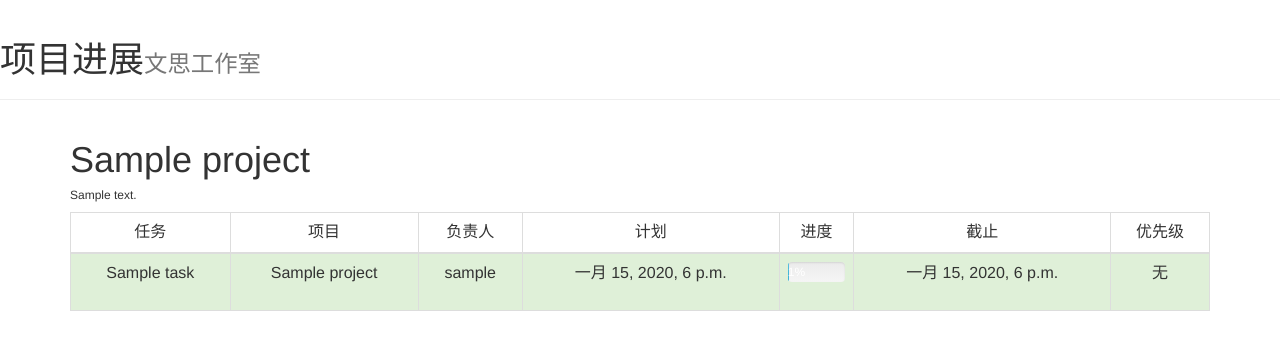
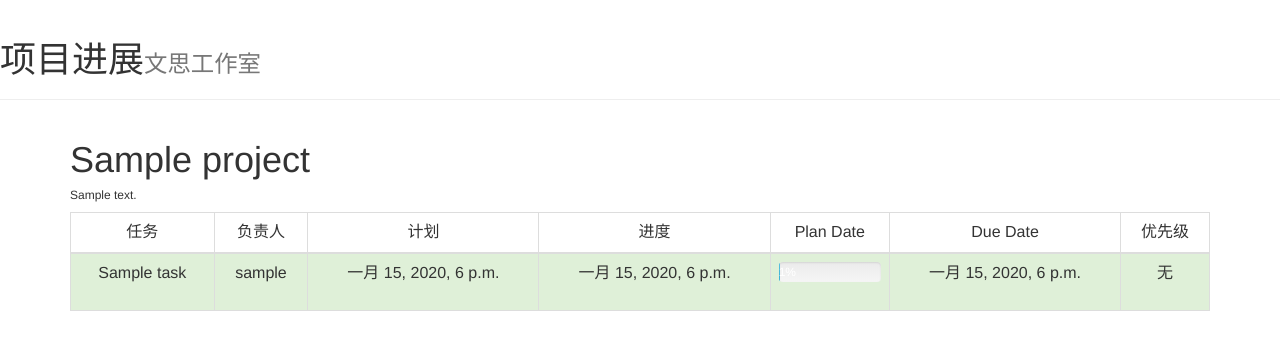
Before and after one commit to sparrowu93/django-ProjectManagement, a Django app: template base/templates/index.html in a window 1280 px wide. Shown: the top 350 px of the page. Run offline with Django 3.2, Linux system fonts and the light colour scheme; the template is opened without the code that fills it: values that come from a table or form of the project are taken from there, others are empty; tables that the repository leaves empty hold one stand-in row (values such as "Sample post"); some libraries are stand-ins or nearby versions.

Commit message:
add sorting; change display labels

```diff
--- a/base/templates/index.html
+++ b/base/templates/index.html
@@ -26,11 +26,11 @@
 		  <thead>
 		  	<tr>
 		  		<td>任务</td>
-		  		<td>项目</td>
 		  		<td>负责人</td>
 		  		<td>计划</td>
 		  		<td>进度</td>
-		  		<td>截止</td>
+		  		<td>Plan Date</td>
+		  		<td>Due Date</td>
 		  		<td>优先级</td>
 		  	</tr>
 		  </thead>
@@ -47,9 +47,9 @@
 			  	danger
 			  {% endif %}">
 			  	<td>{{t.name}}</td>
-			  	<td>{{t.project}}</td>
 			  	<td>{{t.assign_to}}</td>
 			  	<td>{{t.plan_date}}</td>
+			  	<td>{{t.due_date}}</td>
 				<td>
 					<div class="progress">
 	  					<div class="progress-bar progress-bar-info" role="progressbar" aria-valuenow="{{t.progress}}"
--- a/base/views.py
+++ b/base/views.py
@@ -4,6 +4,6 @@ from base.models import Project, Task
 
 # Create your views here.
 def index(request):
-	project_list = Project.objects.order_by('status').order_by('pk')
+	project_list = Project.objects.order_by('-status', 'priority', 'progress', 'pk')
 	context = {'project_list': project_list}
 	return render(request, 'index.html', context)
```
